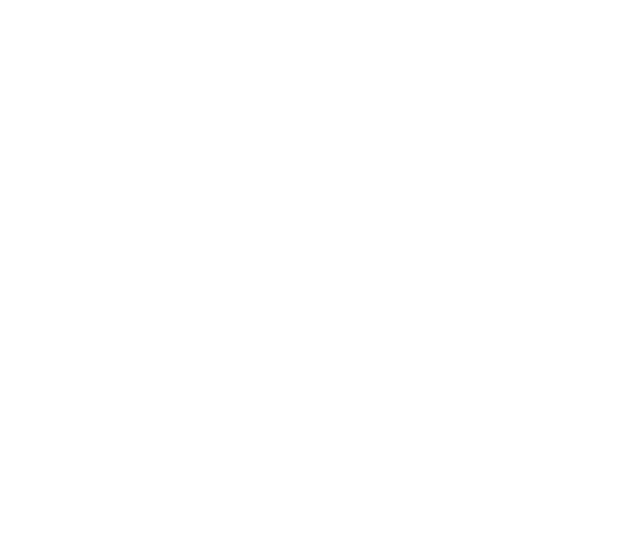
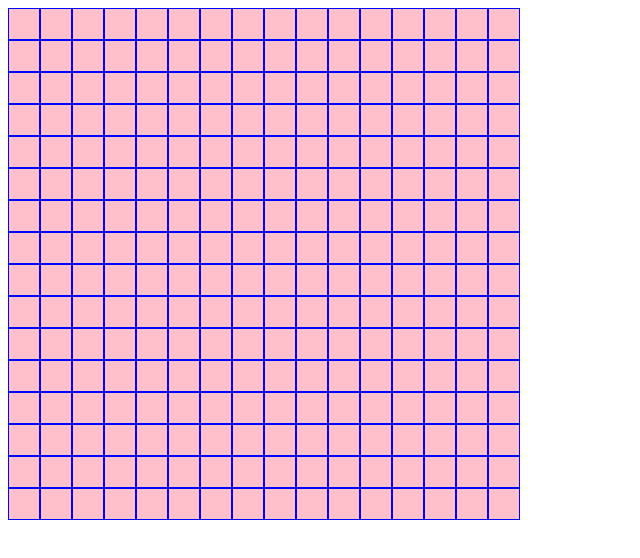
Before and after one commit to jervaters/Etch-a-Sketch, a plain HTML site: page index.html in a window 1280 px wide. Shown: the whole page, without its empty margins (0-640 px from the left). Drawn offline with Linux system fonts and the light colour scheme.

Commit message:
added board creation with flexible sizing

```diff
--- a/index.html
+++ b/index.html
@@ -9,7 +9,9 @@
 </head>
 <body>
     <span class="container-one container">
+        <div class="container-div container game">
 
+        </div>
     </span>
 </body>
 </html>
--- a/script.js
+++ b/script.js
@@ -0,0 +1,22 @@
+let BOARD_SIZE = 16
+
+function drawBoard(gridSize) {
+    boardContainer = document.querySelector(".container-div")
+    //console.log(typeof(boardContainer));
+    for (let i = 0; i < gridSize; i++) {
+        for (let j = 0; j < gridSize; j++) {
+            const row = document.createElement("div");
+            row.classList.add(i, j)
+            boardContainer.appendChild(row);
+            //row.textContent = `${i}, ${j}`
+        }
+    }
+    setNumberOfColumns(gridSize)
+}
+
+function setNumberOfColumns(numberOfColumns) {
+    const root = document.querySelector(":root");
+    root.style.setProperty('--numberOfColumns',numberOfColumns)
+}
+
+drawBoard(BOARD_SIZE)
--- a/style.css
+++ b/style.css
@@ -0,0 +1,23 @@
+:root {
+  --numberOfColumns: 8;
+}
+
+html, body {
+    height: 100%;
+    width: 100%;
+    max-width: 960px;
+}
+
+.game {
+    display: grid;
+    grid-template-columns: repeat(var(--numberOfColumns), 1fr);
+    text-align: center;
+    width: fit-content;
+}
+.game > div {
+    width: 30px;
+    height: 30px;
+    border: 1px solid blue;
+    background-color: pink;
+
+}
```
